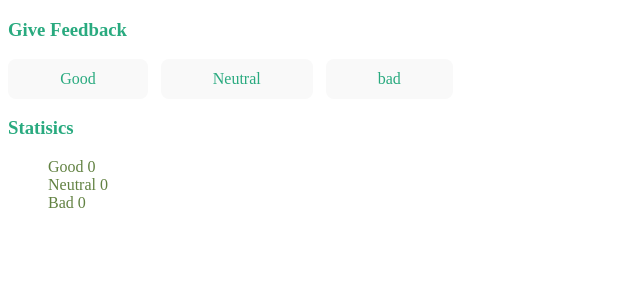
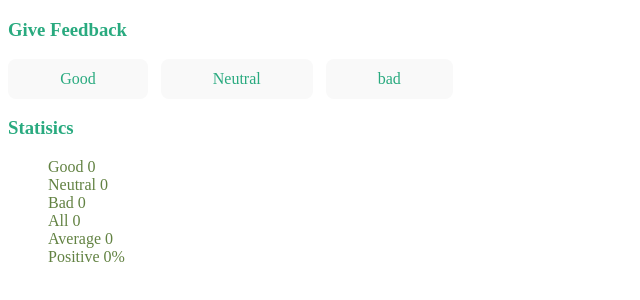
Before and after one commit to suntiagoo/fullstack, a React (Vite) app in the folder part1/unicafe/: page / in a window 1280 px wide. Shown: the top 300 px of the page, without its empty margins (0-640 px from the left). Built offline with nearby package versions, Linux system fonts and the light colour scheme.

Commit message:
1.7: unicafe, step 2

```diff
--- a/part1/unicafe/src/App.jsx
+++ b/part1/unicafe/src/App.jsx
@@ -5,12 +5,16 @@ const Title = ({ text }) => <h3 >{text}</h3>
 
 const Button = ({ onClick, text }) => <button onClick={onClick}>{text}</button>
 
-const Display = ({ goodValue, neutralValue, badValue }) => {
+const Display = ({ goodValue, neutralValue, badValue, total, average, positive }) => {
+  console.log(average)
   return (
     <ul>
       <li>{goodValue}</li>
       <li>{neutralValue}</li>
       <li>{badValue}</li>
+      <li>{total}</li>
+      <li>{average}</li>
+      <li>{positive}</li>
     </ul>
   )
 }
@@ -20,24 +24,43 @@ const App = () => {
   const [good, setGood] = useState(0)
   const [neutral, setNeutral] = useState(0)
   const [bad, setBad] = useState(0)
+  const [total, setTotal] = useState(0)
+  const [average, setAverage] = useState(0)
+  const [positive, setPositive] = useState(0)
 
 
   const hadlerSetGood = () => {
     const counter = good + 1
+    const auxTotal = counter + bad + neutral
+    const auxAverage = Math.abs((counter + (bad * -1)) / auxTotal)
+    const auxPositive = (counter * 100) / auxTotal
     setGood(counter)
+    setTotal(counter + bad + neutral)
+    setAverage(auxAverage)
+    setPositive(auxPositive)
+  }
 
-  }
   const hadlerSetNeutral = () => {
     const counter = neutral + 1
+    const auxTotal = counter + bad + good
+    const auxAverage = Math.abs((good + (bad * -1)) / auxTotal)
+    const auxPositive = (good * 100) / auxTotal
     setNeutral(counter)
+    setTotal(counter + good + bad)
+    setAverage(auxAverage)
+    setPositive(auxPositive)
+  }
 
-  }
   const hadlerSetBad = () => {
     const counter = bad + 1
+    const auxTotal = counter + good + neutral
+    const auxAverage = Math.abs((good + (counter * -1)) / auxTotal)
+    const auxPositive = (good * 100) / auxTotal
     setBad(counter)
-
+    setTotal(counter + good + neutral)
+    setAverage(auxAverage)
+    setPositive(auxPositive)
   }
-
   return (
     <div>
       <Title text={'Give Feedback'} />
@@ -45,7 +68,7 @@ const App = () => {
       <Button onClick={hadlerSetNeutral} text={'Neutral'} />
       <Button onClick={hadlerSetBad} text={'bad'} />
       <Title text={'Statisics'} />
-      <Display goodValue={`Good ${good}`} neutralValue={`Neutral ${neutral}`} badValue={`Bad ${bad}`} />
+      <Display goodValue={`Good ${good}`} neutralValue={`Neutral ${neutral}`} badValue={`Bad ${bad}`} total={`All ${total}`} average={`Average ${average}`} positive={`Positive ${positive}%`} />
       <br />
     </div>
   )
```
